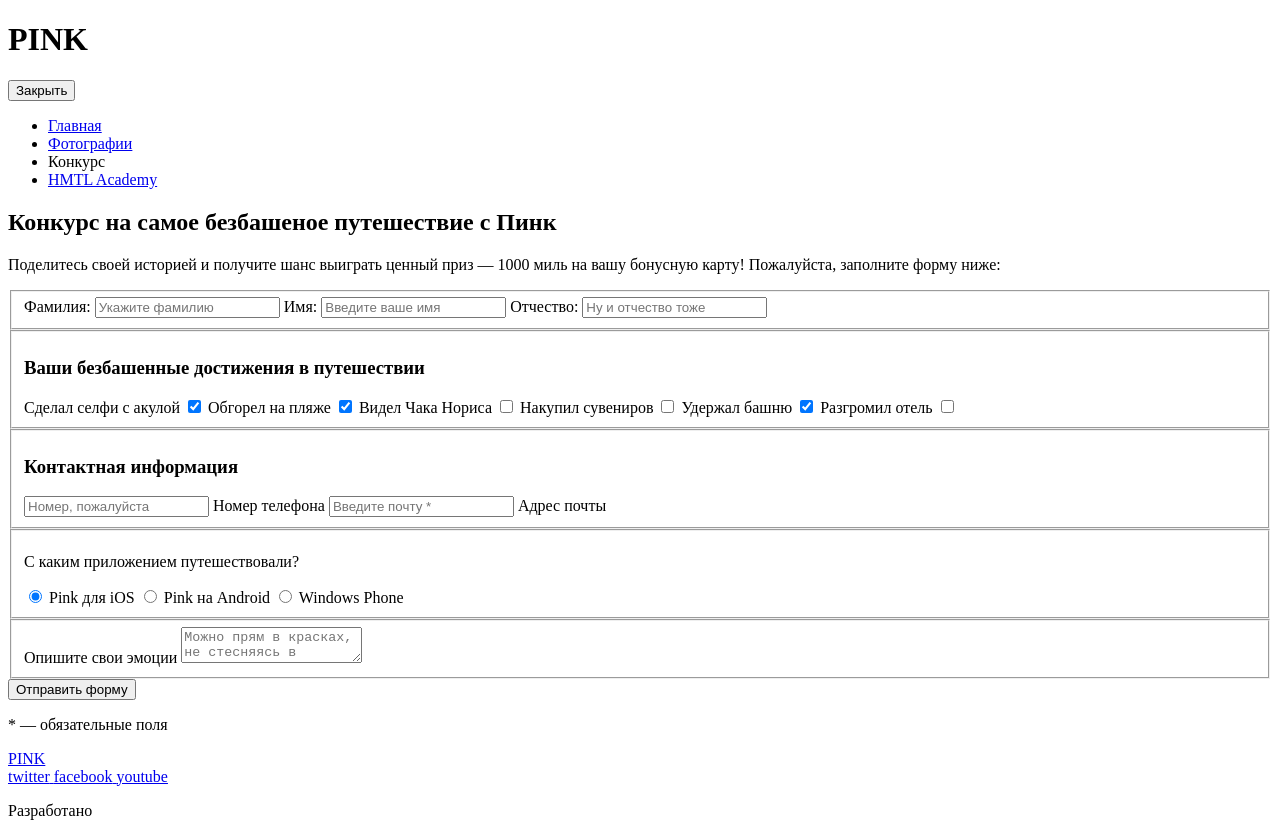
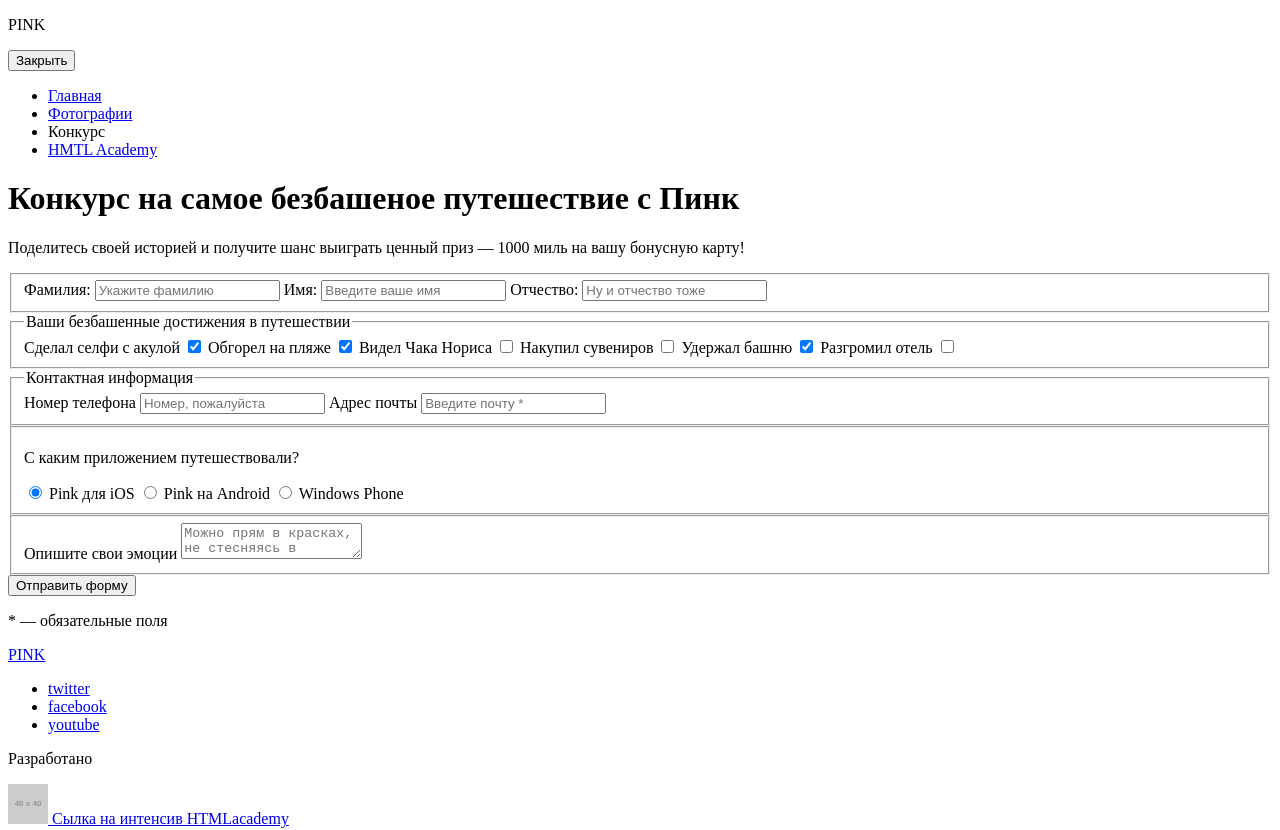
Before and after one commit to NadegdaMu/156354-pink, a website: page source/form.html in a window 1280 px wide. Shown: the top 830 px of the page. Drawn offline with Linux system fonts and the light colour scheme; placeholder pictures from the web are drawn by us.

Commit message:
переделана разметка формы

```diff
--- a/source/form.html
+++ b/source/form.html
@@ -2,7 +2,6 @@
 <html lang="ru">
   <head>
     <meta charset="utf-8">
-    <meta name=viewport content="width=device-width, initial-scale=1">
     <title>HTML Academy: Пинк</title>
   </head>
 
@@ -11,9 +10,9 @@
     <header class="header-main">
 
       <div class="header-main__panel">
-        <h1 class="header-main__title-logo">
+        <p class="header-main__text-logo">
           PINK
-        </h1>
+        </p>
         <button class="header-main__btn  header-main__btn--close  header-main__btn--open" type="button">
           Закрыть
         </button>
@@ -28,7 +27,7 @@
             <a class="main-nav__link" href="photo.html">Фотографии</a>
           </li>
           <li class="main-nav__item">
-            <a class="main-nav__link">Конкурс</a>
+            <a class="main-nav__link main-nav__link—current">Конкурс</a>
           </li>
           <li class="main-nav__item">
             <a class="main-nav__link" href="https://htmlacademy.ru/">HMTL Academy</a>
@@ -41,11 +40,10 @@
     <main class="content-main">
 
       <div class="content-main__header">
-        <h2 class="content-main__title">Конкурс на самое безбашеное путешествие с Пинк</h2>
+        <h1 class="content-main__title">Конкурс на самое безбашеное путешествие с Пинк</h1>
       </div>
 
       <p class="content-main__text">Поделитесь своей историей и получите шанс выиграть ценный приз — 1000 миль на вашу бонусную карту!
-        <span class="content-main__text-span">Пожалуйста, заполните форму ниже:</span>
       </p>
 
       <form action="https://echo.htmlacademy.ru" class="page-form">
@@ -54,14 +52,14 @@
 
           <label class="user-data__label">
             Фамилия:
-            <input class="user-data__input" type="text" name="surname" placeholder="Укажите фамилию">
+            <input class="user-data__input" type="text" name="surname" placeholder="Укажите фамилию" required>
           </label>
 
 
 
           <label class="user-data__label">
             Имя:
-            <input class="user-data__input" type="text" name="name" placeholder="Введите ваше имя">
+            <input class="user-data__input" type="text" name="name" placeholder="Введите ваше имя" required>
           </label>
 
 
@@ -76,7 +74,7 @@
 
         <fieldset class="achievements">
 
-          <h3 class="achievements__title">Ваши безбашенные достижения в путешествии</h3>
+          <legend class="achievements__title">Ваши безбашенные достижения в путешествии</legend>
 
           <div class="achievements__wrapper">
 
@@ -122,16 +120,17 @@
 
         <fieldset class="user-data user-data--network">
 
-          <h3 class="user-data__title">Контактная информация</h3>
+          <legend class="user-data__title">Контактная информация</legend>
 
           <div class="user-data__wrapper user-data__wrapper--network">
 
-            <input class="user-data__input  user-data__input--network" id="user-data__phone" type="tel" name="tel" placeholder="Номер, пожалуйста">
-            <label class="user-data__label-tablet" for="user-data__phone">Номер телефона</label>
+            <label class="user-data__label-tablet">Номер телефона
+            <input class="user-data__input  user-data__input--network" type="tel" name="tel" placeholder="Номер, пожалуйста">
+            </label>
 
-
-            <input class="user-data__input  user-data__input--network" id="user-data__address" type="email" name="email" placeholder="Введите почту *">
-            <label class="user-data__label-tablet" for="user-data__address">Адрес почты</label>
+            <label class="user-data__label-tablet">Адрес почты
+            <input class="user-data__input  user-data__input--network" type="email" name="email" placeholder="Введите почту *" required>
+            </label>
 
           </div>
 
@@ -185,21 +184,30 @@
       <a class="footer-main__logo" href="#">PINK</a>
 
       <div class="social">
-        <a class="social__link  social__link--t" href="#">
+        <ul class="social__list">
+          <li class="social__item">
+            <a class="social__link" href="#">
               <span class="visually-hidden">twitter</span>
             </a>
-        <a class="social__link  social__link--fb" href="#">
+          </li>
+          <li class="social__item">
+            <a class="social__link" href="#">
               <span class="visually-hidden">facebook</span>
             </a>
-        <a class="social__link  social__link--yt" href="#">
+          </li>
+          <li class="social__item">
+            <a class="social__link" href="#">
               <span class="visually-hidden">youtube</span>
             </a>
+          </li>
+        </ul>
       </div>
 
       <div class="copyright">
         <p class="copyright__text">Разработано</p>
         <a class="copyright__link" href="https://htmlacademy.ru/intensive/adaptive">
-          <img class="copyright__img" src="http://placehold.it/40x40" alt="Картинка логотипа Html academy">
+          <img class="copyright__img" src="http://placehold.it/40x40" alt="Продвинутые курсы HTML и CSS HTMLacademy">
+          <span class="visually-hidden">Сылка на интенсив HTMLacademy</span>
         </a>
       </div>
 
```
Lines whose indentation alone changed are shown as unchanged.
